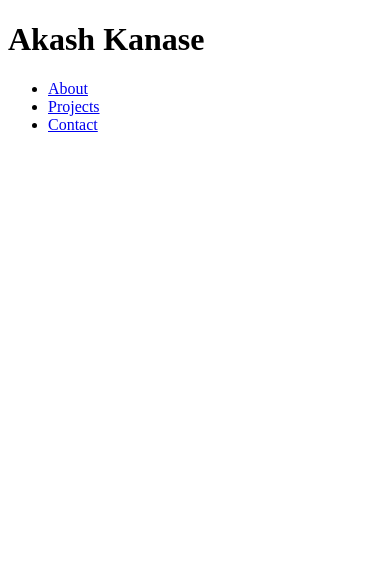
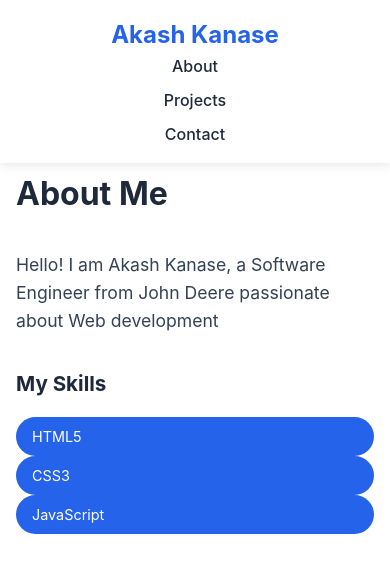
Before and after one commit to akashrajekanase/project-alpha, a plain HTML site: page index.html in a window 390 px wide. Drawn offline with Linux system fonts and the light colour scheme.

Commit message:
Add initial styling and responsive

```diff
--- a/index.html
+++ b/index.html
@@ -19,7 +19,22 @@
             </nav>
         </header>
         <main>
-
+            <section id="about" class="section">
+                <h2>About Me</h2>
+                <div class="about-content">
+                    <div class="about-text">
+                        <p>Hello! I am Akash Kanase, a Software Engineer from John Deere passionate about Web development</p>
+                        <div class="skills">
+                            <h3>My Skills</h3>
+                            <ul class="skill-list">
+                                <li>HTML5</li>
+                                <li>CSS3</li>
+                                <li>JavaScript</li>
+                            </ul>
+                        </div>
+                    </div>
+                </div>
+            </section>
         </main>
         <script src="scripts/main.js"></script>
     </body>
--- a/styles/main.css
+++ b/styles/main.css
@@ -0,0 +1,151 @@
+/*Reset default values*/
+*{
+    margin:0;
+    padding:0;
+    box-sizing:border-box;
+}
+
+/*Base styles and var*/
+
+:root{
+    --primary-color:#2563eb;
+    --secondary-color:#1e293b;
+    --text-color:#334155;
+    --light-bg:#f8fafc;
+    --header-height:70px;
+}
+
+body{
+    font-family: 'Inter',system-ui, -apple-system, BlinkMacSystemFont, 'Segoe UI', Roboto, Oxygen, Ubuntu, Cantarell, 'Open Sans', 'Helvetica Neue', sans-serif;
+    line-height: 1.6;
+    color: var(--text-color);
+}
+
+
+header{
+    background: white;
+    box-shadow: 0 2px 10px rgba(0,0,0, 0.1);
+    position: fixed;
+    top: 0;
+    left: 0;
+    right: 0;
+    height: var(--header-height);
+    display: flex;
+    justify-content: space-between;
+    align-items: center;
+    padding: 0 2rem;
+}
+
+header h1{
+    font-size: 1.5rem;
+    color: var(--primary-color);
+}
+
+nav ul{
+    display: flex;
+    list-style: none;
+    gap:2rem;
+}
+
+nav a{
+    text-decoration: none;
+    color: var(--secondary-color);
+    font-weight: 500;
+    transition: color 0.3s ease;
+
+}
+
+nav a:hover{
+    color: var(--primary-color);
+}
+
+main{
+    margin-top: var(--header-height);
+    padding: 2rem;
+    max-width: 1200px;
+    margin-left: auto;
+    margin-right: auto;
+}
+
+
+/*section styling*/
+.section{
+    padding: 4re, 0;
+}
+
+.section h2{
+    font-size: 2rem;
+    color: var(--secondary-color);
+    margin-bottom: 2rem;
+
+}
+
+/*About Section*/
+.about-content{
+    display: grid;
+    gap: 2rem;
+}
+
+.about-text{
+    font-size: 1.1rem;
+}
+
+.skills{
+    margin-top: 2rem;
+}
+
+.skills h3{
+    color: var(--secondary-color);
+    margin-bottom: 1rem;
+}
+
+.skills-list{
+    display: flex;
+    flex-wrap:wrap;
+    gap: 1rem;
+    list-style: none;
+}
+
+.skill-list li{
+    background: var(--primary-color);
+    color: white;
+    padding: 0.5rem 1rem;
+    border-radius: 20px;
+    font-size: 0.9rem;
+}
+
+
+/*Responsive Design*/
+@media (max-width:768px){
+    header{
+        padding:0 1rem;
+    }
+
+    nav ul{
+        gap: rem;
+    }
+
+    .section {
+        padding: 2rem 0;
+    }
+}
+
+
+@media (max-width:480px){
+    header{
+        flex-direction: column;
+        height: auto;
+        padding: 1rem;
+    }
+
+    nav ul{
+        flex-direction: column;
+        text-align: center;
+        gap: 0.5rem;
+    }
+
+    main{
+        margin-top: 120px;
+        padding: 1rem;
+    }
+}
```
